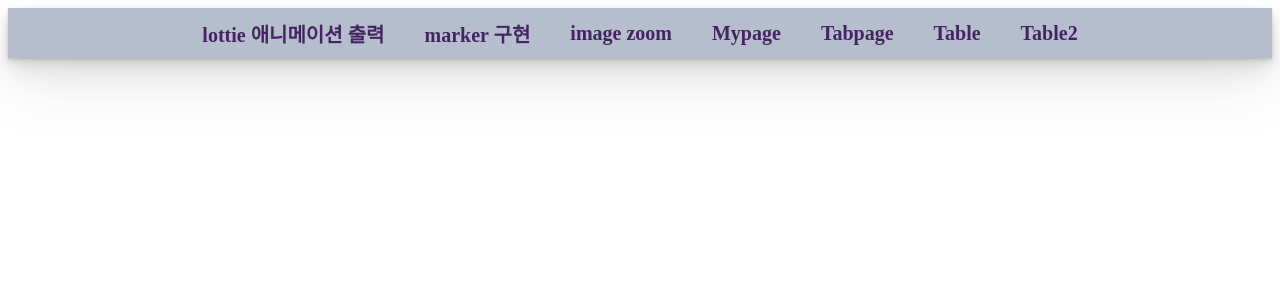
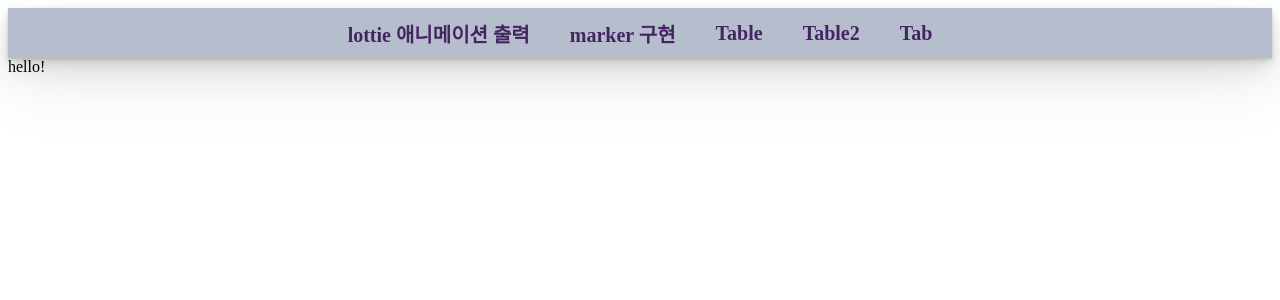
Before and after one commit to leejanghe/React_Practice, a React (Create React App) app in the folder client/: page /test10 in a window 1280 px wide. Shown: the top 300 px of the page. Built offline with nearby package versions, Linux system fonts and the light colour scheme.

Commit message:
soon..tab

```diff
--- a/client/src/App.js
+++ b/client/src/App.js
@@ -10,6 +10,7 @@ import UseState from './router/UseState';
 import ZoomImage from './router/ZoomImage';
 import Table from './components/Table';
 import Table2 from './components/Table2';
+import Tabtab from './components/pracitce/Tabtab';
 
 function App() {
   return (
@@ -48,6 +49,9 @@ function App() {
     <Routes>
       <Route path="test9" element={<Table2/>}/>
     </Routes>
+    <Routes>
+      <Route path="test10" element={<Tabtab/>}/>
+    </Routes>
     </Router>
   );
 }
--- a/client/src/components/Navbar.js
+++ b/client/src/components/Navbar.js
@@ -36,11 +36,12 @@ function Navbar() {
              <Link to="/test2">input 상태관리</Link> */}
              <Link to="/test3">lottie 애니메이션 출력</Link>
              <Link to="/test4">marker 구현</Link>
-             <Link to="/test5">image zoom</Link>
-             <Link to="/test6">Mypage</Link>
-             <Link to="/test7">Tabpage</Link>
+             {/* <Link to="/test5">image zoom</Link> */}
+             {/* <Link to="/test6">Mypage</Link> */}
+             {/* <Link to="/test7">Tabpage</Link> */}
              <Link to="/test8">Table</Link>
              <Link to="/test9">Table2</Link>
+             <Link to="/test10">Tab</Link>
         </HeaderTag>
     )
 }
--- /dev/null
+++ b/client/src/components/pracitce/Tabtab.js
@@ -0,0 +1,11 @@
+import React from 'react'
+
+function Tabtab() {
+    return (
+        <div>
+            hello!
+        </div>
+    )
+}
+
+export default Tabtab
```
